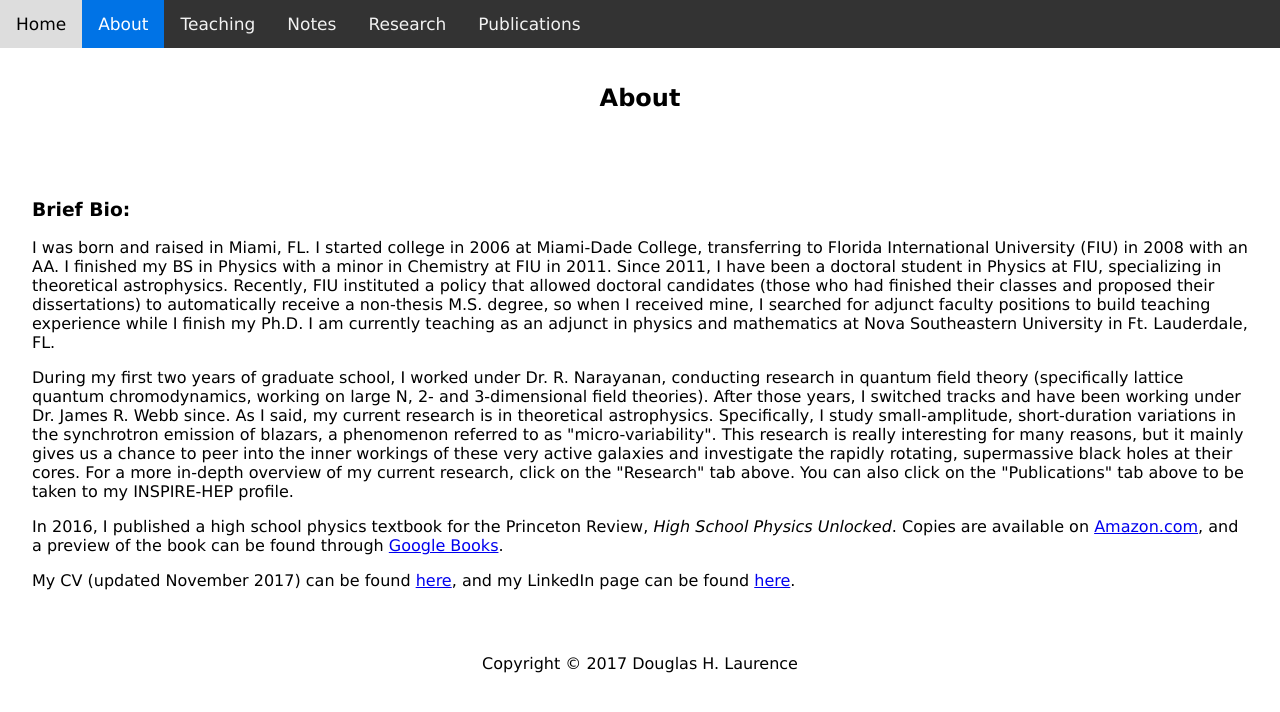
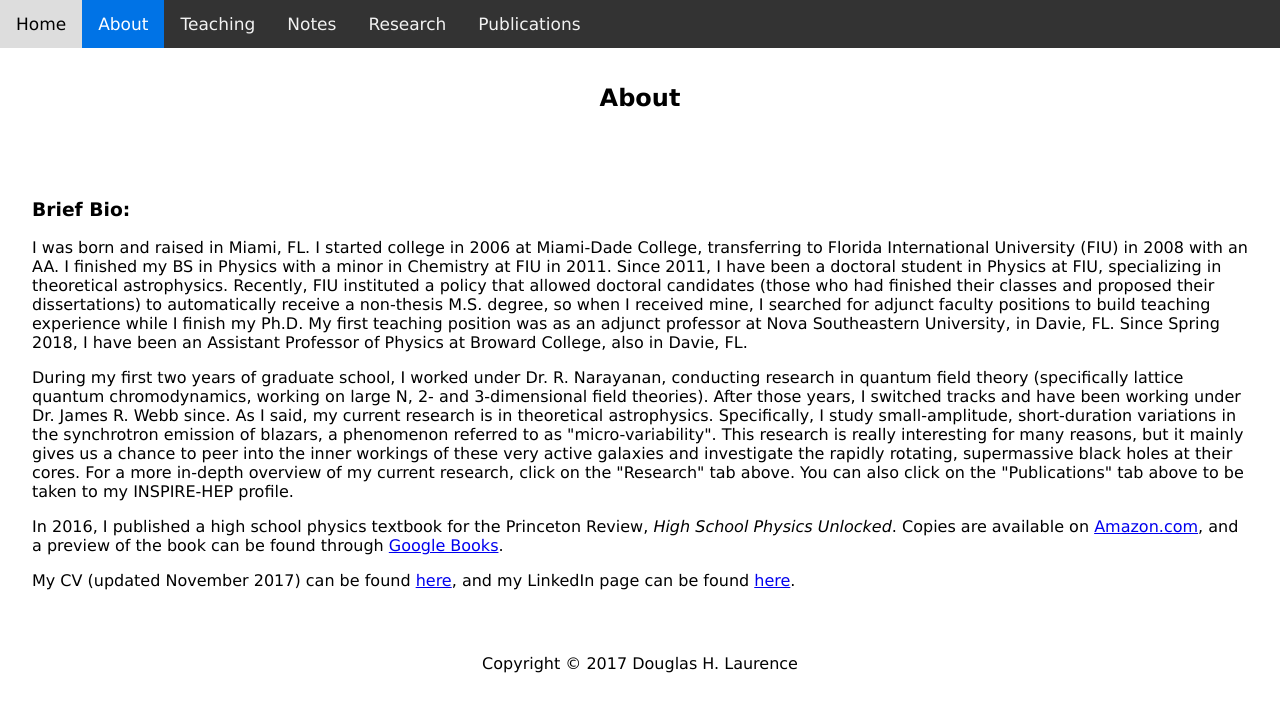
Before and after one commit to dhlaurence/dhlaurence.github.io, a Jekyll site: the page built from about.html, in a window 1280 px wide. Shown: the top 712 px of the page. Built offline with Jekyll 4.4.1, drawn with Linux system fonts in a browser that asks for light colours.

Commit message:
Update about.html

```diff
--- a/about.html
+++ b/about.html
@@ -15,8 +15,8 @@ title: About
     I have been a doctoral student in Physics at FIU, specializing in theoretical astrophysics. Recently, FIU instituted a
     policy that allowed doctoral candidates (those who had finished their classes and proposed their dissertations) to
     automatically receive a non-thesis M.S. degree, so when I received mine, I searched for adjunct faculty positions to build
-    teaching experience while I finish my Ph.D. I am currently teaching as an adjunct in physics and mathematics at Nova
-    Southeastern University in Ft. Lauderdale, FL.
+    teaching experience while I finish my Ph.D. My first teaching position was as an adjunct professor at Nova Southeastern University,
+    in Davie, FL. Since Spring 2018, I have been an Assistant Professor of Physics at Broward College, also in Davie, FL.
   </p>
 
   <p>
```
